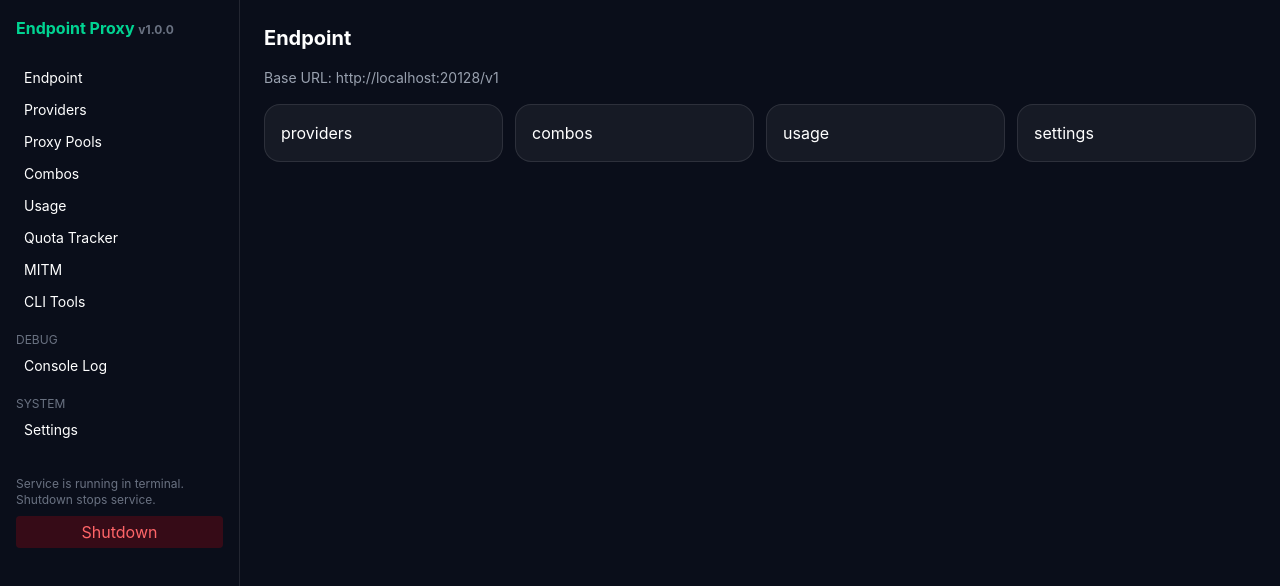
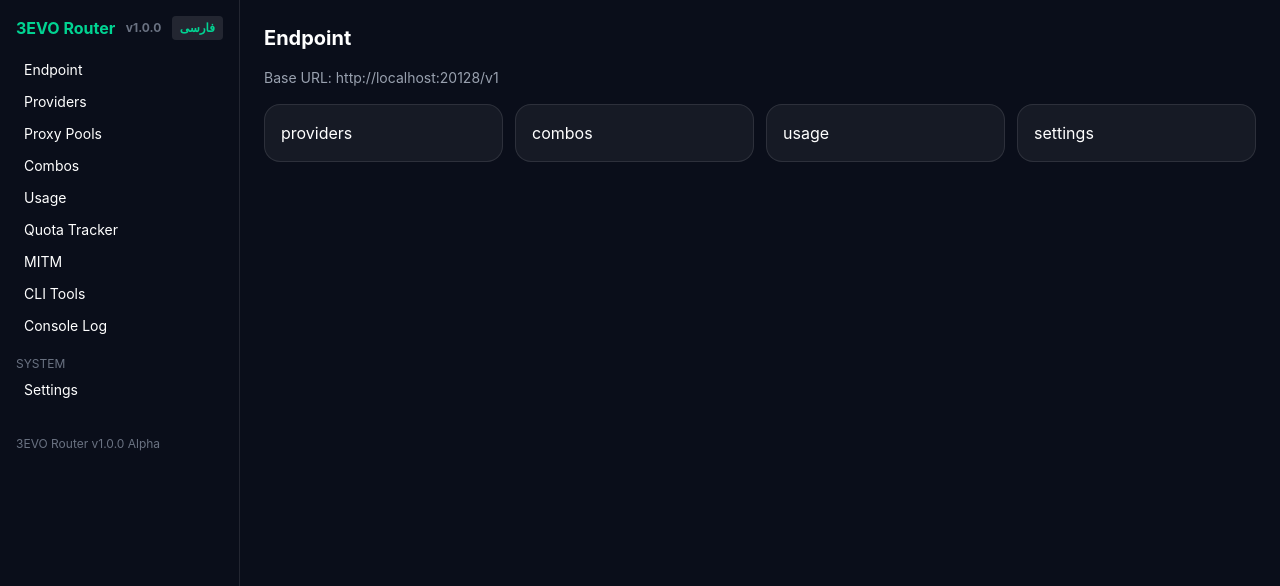
Before and after one commit to soroushse7o/3EVO-router, a Next.js app: page / in a window 1280 px wide. Shown: the top 586 px of the page. Built offline with nearby package versions, Linux system fonts and the light colour scheme.

Commit message:
P6: dashboard layout with nav links, lang toggle, RTL support

```diff
--- a/src/app/(dashboard)/layout.tsx
+++ b/src/app/(dashboard)/layout.tsx
@@ -1,19 +1,28 @@
+import LangToggle from "@/components/lang-toggle";
 export default function DashboardLayout({ children }: { children: React.ReactNode }) {
+  const links = [
+    ["Endpoint", "/endpoint"],
+    ["Providers", "/providers"],
+    ["Proxy Pools", "/proxy-pools"],
+    ["Combos", "/combos"],
+    ["Usage", "/usage"],
+    ["Quota Tracker", "/quota"],
+    ["MITM", "/mitm"],
+    ["CLI Tools", "/cli-tools"],
+    ["Console Log", "/console-log"],
+  ];
   return (
     <div className="flex min-h-screen">
-      <aside className="w-60 border-r border-white/10 p-4">
-        <div className="mb-6 text-emerald-400 font-bold">Endpoint Proxy <span className="text-xs text-gray-500">v1.0.0</span></div>
+      <aside className="w-60 border-r border-white/10 p-4 hidden md:block">
+        <div className="mb-4 flex items-center justify-between text-emerald-400 font-bold">3EVO Router <span className="text-xs text-gray-500">v1.0.0</span><LangToggle/></div>
         <nav className="space-y-1 text-sm">
-          {["Endpoint","Providers","Proxy Pools","Combos","Usage","Quota Tracker","MITM","CLI Tools"].map(n=>(
-            <div key={n} className="px-2 py-1 rounded hover:bg-white/5">{n}</div>
+          {links.map(([n,h])=>(
+            <a key={n} href={h} className="block px-2 py-1 rounded hover:bg-white/5">{n}</a>
           ))}
-          <div className="mt-4 text-xs text-gray-500">DEBUG</div>
-          <div className="px-2 py-1 rounded hover:bg-white/5">Console Log</div>
           <div className="mt-4 text-xs text-gray-500">SYSTEM</div>
-          <div className="px-2 py-1 rounded hover:bg-white/5">Settings</div>
+          <a href="/settings" className="block px-2 py-1 rounded hover:bg-white/5">Settings</a>
         </nav>
-        <div className="mt-8 text-xs text-gray-500">Service is running in terminal. Shutdown stops service.</div>
-        <button className="mt-2 w-full rounded bg-red-600/20 text-red-400 py-1">Shutdown</button>
+        <div className="mt-8 text-xs text-gray-500">3EVO Router v1.0.0 Alpha</div>
       </aside>
       <main className="flex-1 p-6">{children}</main>
     </div>
--- /dev/null
+++ b/src/components/lang-toggle.tsx
@@ -0,0 +1,30 @@
+"use client";
+import { useRouter } from "next/navigation";
+import { useState, useEffect } from "react";
+
+export default function LangToggle() {
+  const router = useRouter();
+  const [lang, setLang] = useState("en");
+
+  useEffect(() => {
+    const l = localStorage.getItem("lang") || "en";
+    setLang(l);
+    document.documentElement.dir = l === "fa" ? "rtl" : "ltr";
+    document.documentElement.lang = l;
+  }, []);
+
+  const toggle = () => {
+    const next = lang === "en" ? "fa" : "en";
+    setLang(next);
+    localStorage.setItem("lang", next);
+    document.documentElement.dir = next === "fa" ? "rtl" : "ltr";
+    document.documentElement.lang = next;
+    router.refresh();
+  };
+
+  return (
+    <button onClick={toggle} className="rounded bg-white/10 px-2 py-1 text-xs" aria-label="Toggle language">
+      {lang === "en" ? "فارسی" : "EN"}
+    </button>
+  );
+}
--- /dev/null
+++ b/src/lib/i18n.ts
@@ -0,0 +1,22 @@
+const dicts: Record<string, any> = {};
+let locale = "en";
+
+export async function loadLocales() {
+  if (Object.keys(dicts).length === 0) {
+    dicts.en = (await import("../../locales/en.json")).default;
+    dicts.fa = (await import("../../locales/fa.json")).default;
+  }
+}
+export function setLocale(l: string) { locale = l; }
+export function getLocale() { return locale; }
+export function isRTL() { return locale === "fa"; }
+export function t(key: string): string {
+  const parts = key.split(".");
+  let cur: any = dicts[locale];
+  for (const p of parts) {
+    if (!cur) return key;
+    cur = cur[p];
+  }
+  return String(cur ?? key);
+}
+export { dicts };
```
